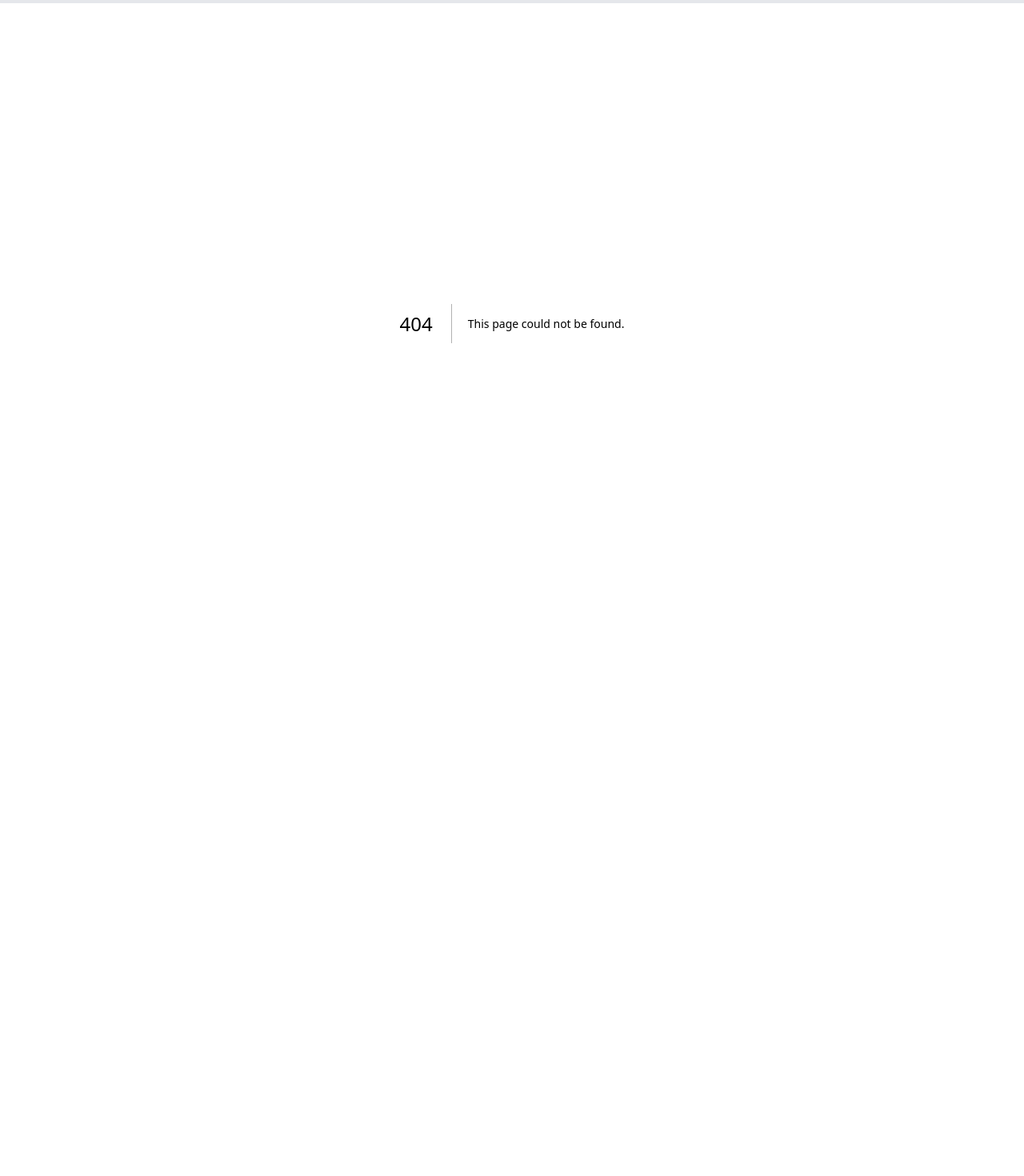
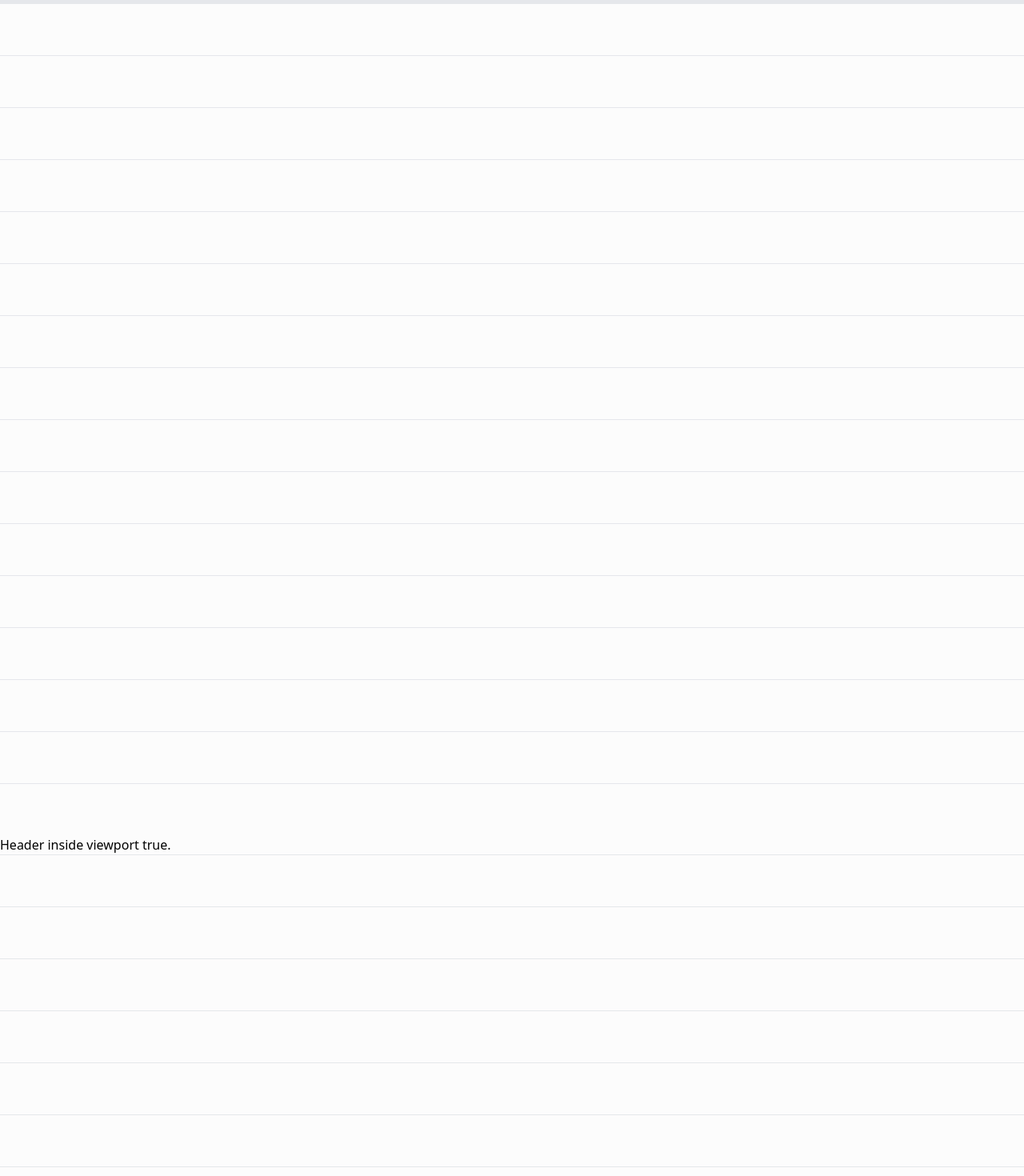
Before and after one commit to hro19/notion_blog, a Next.js app: page /cssmod/intersection in a window 1280 px wide. Before the commit this address had no page. Shown: the part 60-1530 px from the top of the page at 80% size. Before the commit the page ends 864 px from the top, so only its background shows below. Built offline with nearby package versions, Linux system fonts and the light colour scheme; what @yamada-ui/react would draw is missing.

Commit message:
【react-intersection-observer】監視と発火位置の高さを指定

```diff
--- a/package.json
+++ b/package.json
@@ -30,6 +30,7 @@
     "react-dom": "18.2.0",
     "react-easy-image-gallery": "^1.11.0",
     "react-image-gallery": "^1.2.11",
+    "react-intersection-observer": "^9.8.0",
     "react-markdown": "^8.0.6",
     "react-syntax-highlighter": "^15.5.0",
     "react-tabs": "^6.0.2",
--- /dev/null
+++ b/pages/cssmod/intersection.tsx
@@ -0,0 +1,50 @@
+import React, { useEffect } from 'react';
+import { useInView } from 'react-intersection-observer';
+
+const Intersection = () => {
+  const { ref, inView, entry } = useInView({
+    /* Optional options */
+    threshold: 0,
+    rootMargin: '0px 0px -250px',
+  });
+
+  useEffect(() => {
+    if (inView) {
+      console.log(inView);
+    }
+  }, [inView]);
+
+  return (
+    <>
+      <hr className='mb-16' />
+      <hr className='mb-16' />
+      <hr className='mb-16' />
+      <hr className='mb-16' />
+      <hr className='mb-16' />
+      <hr className='mb-16' />
+      <hr className='mb-16' />
+      <hr className='mb-16' />
+      <hr className='mb-16' />
+      <hr className='mb-16' />
+      <hr className='mb-16' />
+      <hr className='mb-16' />
+      <hr className='mb-16' />
+      <hr className='mb-16' />
+      <hr className='mb-16' />
+      <hr className='mb-16' />
+      <div ref={ref}>
+        <h2>{`Header inside viewport ${inView}.`}</h2>
+      </div>
+      <hr className='mb-16' />
+      <hr className='mb-16' />
+      <hr className='mb-16' />
+      <hr className='mb-16' />
+      <hr className='mb-16' />
+      <hr className='mb-16' />
+      <hr className='mb-16' />
+      <hr className='mb-16' />
+    </>
+  );
+};
+
+export default Intersection;
```
Also changed, not shown: 1 other file (tests, documents, lock files or other folders).
